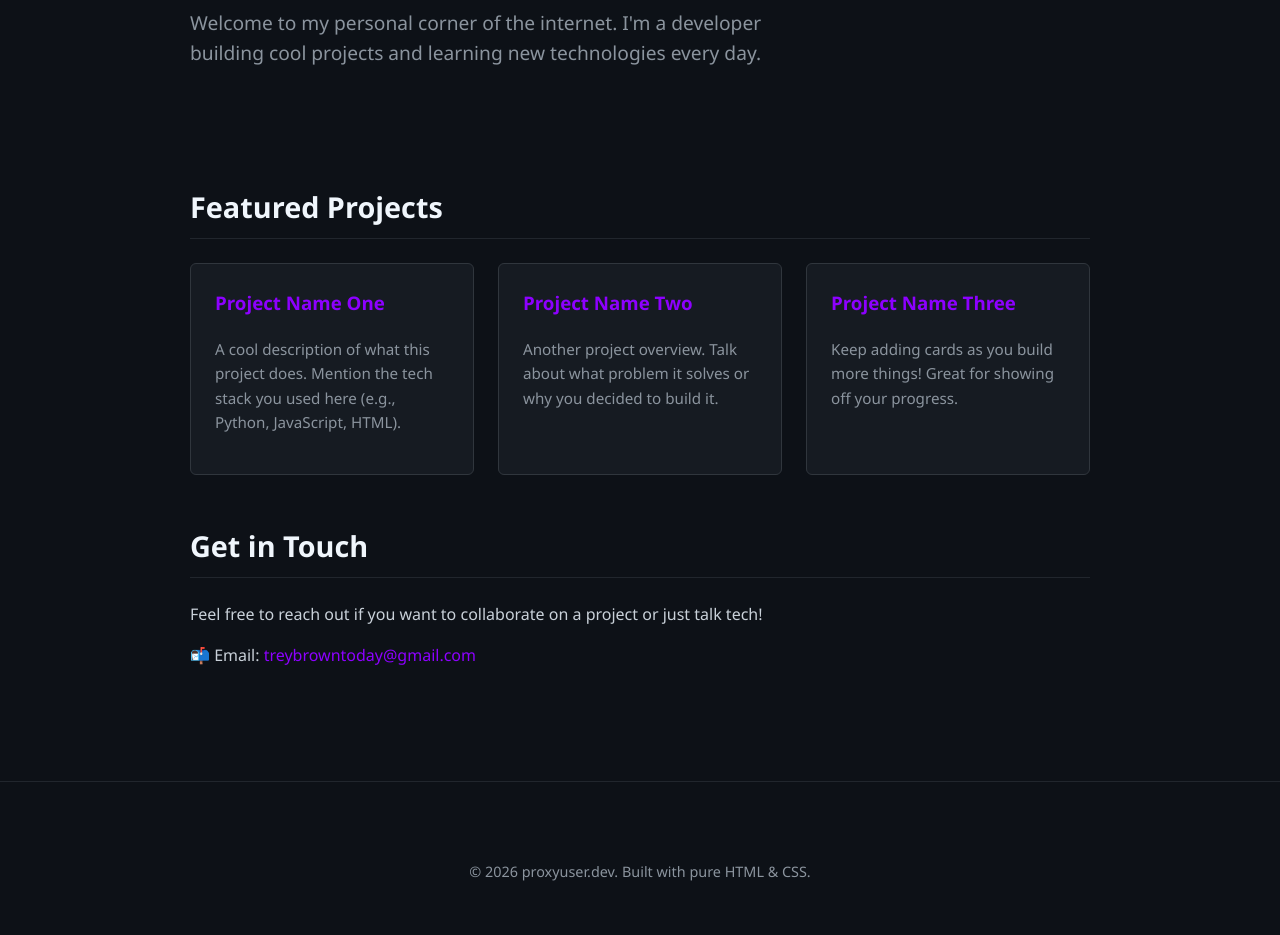
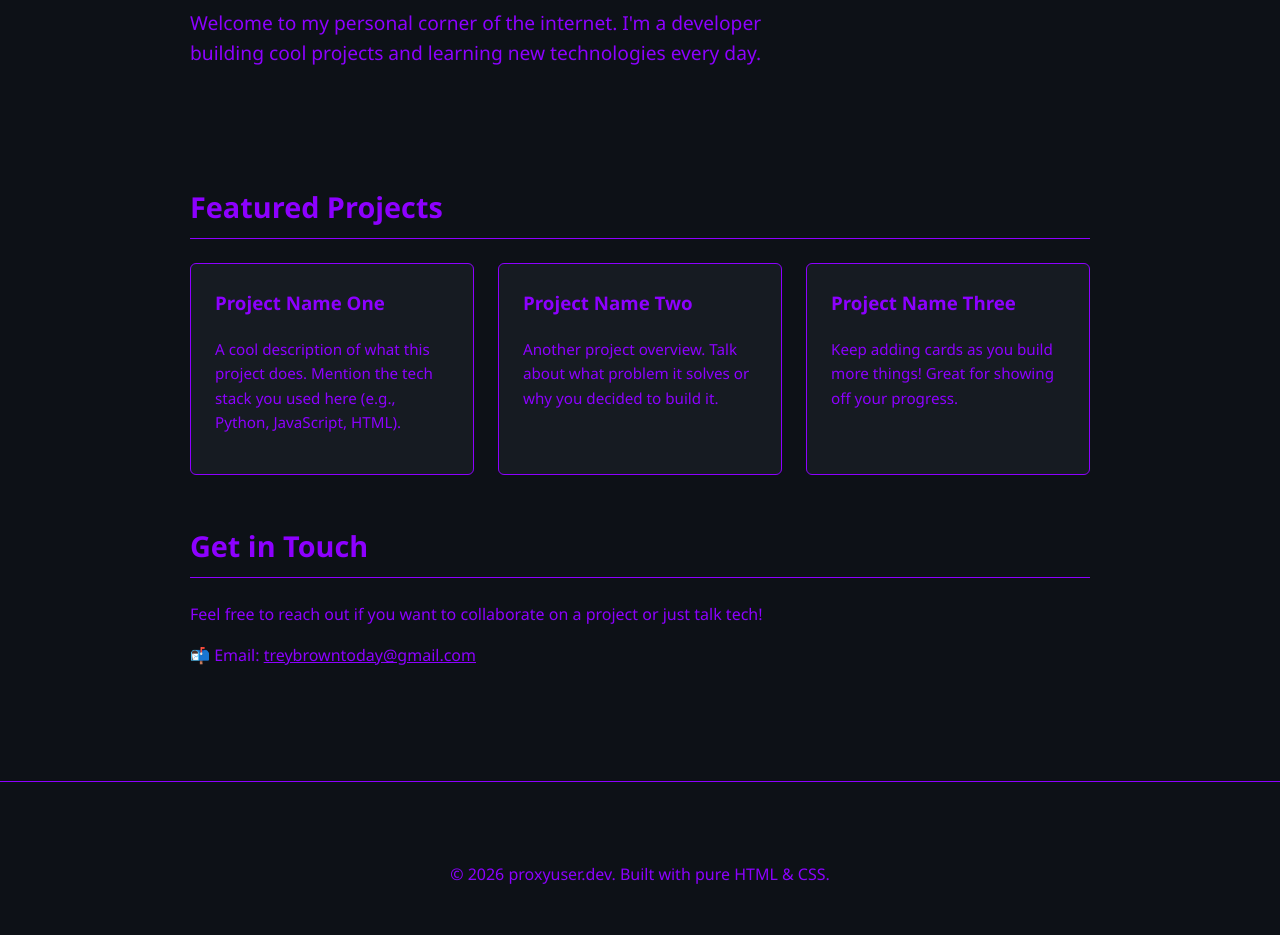
Before and after one commit to prxyusr/.github.io, a plain HTML site: page index.html in a window 1280 px wide. Shown: the part 291-1226 px from the top of the page. Drawn offline with Linux system fonts and the light colour scheme.

Commit message:
index.html

```diff
--- a/index.html
+++ b/index.html
@@ -5,11 +5,11 @@
     <meta name="viewport" content="width=device-width, initial-scale=1.0">
     <title>proxyuser.dev | Portfolio</title>
     <style>
-        /* Modern Dark Theme Styling */
+        /* Modern Dark Theme Styling with All-Purple Text */
         body {
             font-family: 'Segoe UI', Tahoma, Geneva, Verdana, sans-serif;
             background-color: #0d1117;
-            color: #c9d1d9;
+            color: #8d00ff; /* Changed all base text to purple */
             margin: 0;
             padding: 0;
             line-height: 1.6;
@@ -31,14 +31,14 @@
         }
 
         nav a {
-            color: #8b949e;
+            color: #8d00ff; /* Changed nav links to purple */
             text-decoration: none;
             margin-left: 1.5rem;
-            transition: color 0.3s;
+            transition: opacity 0.3s;
         }
 
         nav a:hover {
-            color: #8d00ff;
+            opacity: 0.7; /* Gives a subtle fade effect on hover since it's already purple */
         }
 
         .container {
@@ -53,20 +53,20 @@
 
         .hero h2 {
             font-size: 2.5rem;
-            color: #f0f6fc;
+            color: #8d00ff; /* Changed hero title to purple */
             margin-bottom: 1rem;
         }
 
         .hero p {
             font-size: 1.2rem;
-            color: #8b949e;
+            color: #8d00ff; /* Changed hero description to purple */
             max-width: 600px;
         }
 
         .section-title {
             font-size: 1.8rem;
-            color: #f0f6fc;
-            border-bottom: 1px solid #21262d;
+            color: #8d00ff; /* Changed section titles to purple */
+            border-bottom: 1px solid #8d00ff; /* Changed underline to purple */
             padding-bottom: 0.5rem;
             margin-top: 3rem;
         }
@@ -81,18 +81,16 @@
 
         .card {
             background-color: #161b22;
-            border: 1px solid #30363d;
+            border: 1px solid #8d00ff; /* Changed default card border to purple */
             border-radius: 6px;
             padding: 1.5rem;
             outline: none;
-            transition: transform 0.2s, border-color 0.2s, box-shadow 0.2s;
+            transition: transform 0.2s, box-shadow 0.2s;
         }
 
-        /* Fixed Blue Outline & Turned it Purple */
         .card:hover, .card:focus, .card:active {
             transform: translateY(-5px);
-            border-color: #8d00ff;
-            box-shadow: 0 0 10px rgba(141, 0, 255, 0.3);
+            box-shadow: 0 0 15px rgba(141, 0, 255, 0.6);
             outline: 1px solid #8d00ff;
         }
 
@@ -102,16 +100,15 @@
         }
 
         .card p {
-            color: #8b949e;
+            color: #8d00ff; /* Changed card body text to purple */
             font-size: 0.95rem;
         }
 
         footer {
             text-align: center;
             padding: 4rem 0 2rem;
-            color: #8b949e;
-            font-size: 0.9rem;
-            border-top: 1px solid #21262d;
+            color: #8d00ff; /* Changed footer text to purple */
+            border-top: 1px solid #8d00ff; /* Changed footer top border to purple */
             margin-top: 4rem;
         }
     </style>
@@ -158,7 +155,7 @@
         <section id="contact">
             <h2 class="section-title">Get in Touch</h2>
             <p>Feel free to reach out if you want to collaborate on a project or just talk tech!</p>
-            <p>📬 Email: <a href="mailto:treybrowntoday@gmail.com" style="color: #8d00ff; text-decoration: none;">treybrowntoday@gmail.com</a></p>
+            <p>📬 Email: <a href="mailto:treybrowntoday@gmail.com" style="color: #8d00ff; text-decoration: underline;">treybrowntoday@gmail.com</a></p>
         </section>
     </div>
 
```
